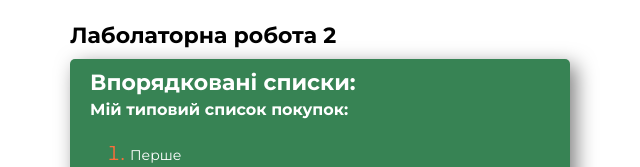
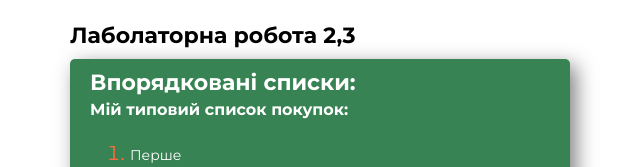
Before and after one commit to romanbigun/lab2, a plain HTML site: page page2.html in a window 1280 px wide. Shown: the part 361-528 px from the top of the page, 475-1115 px from the left. Drawn offline with Linux system fonts and the light colour scheme.

Commit message:
Update page2.html

```diff
--- a/page2.html
+++ b/page2.html
@@ -75,7 +75,7 @@
             <div>
                 <h3 class="developer">Front-End Developer</h3>
                 <h1 class="name">Roman Bigun</h1>
-                <h2 class="project">Лаболаторна робота 2</h2>
+                <h2 class="project">Лаболаторна робота 2,3</h2>
 
 
             </div>
```
